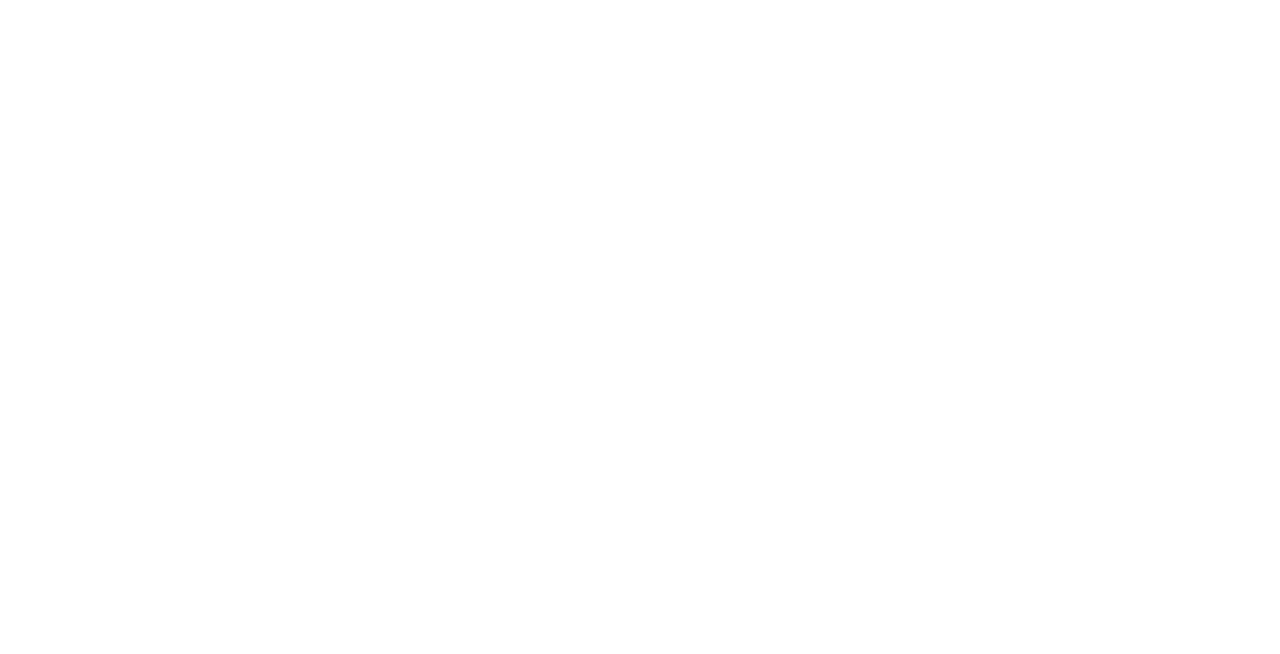
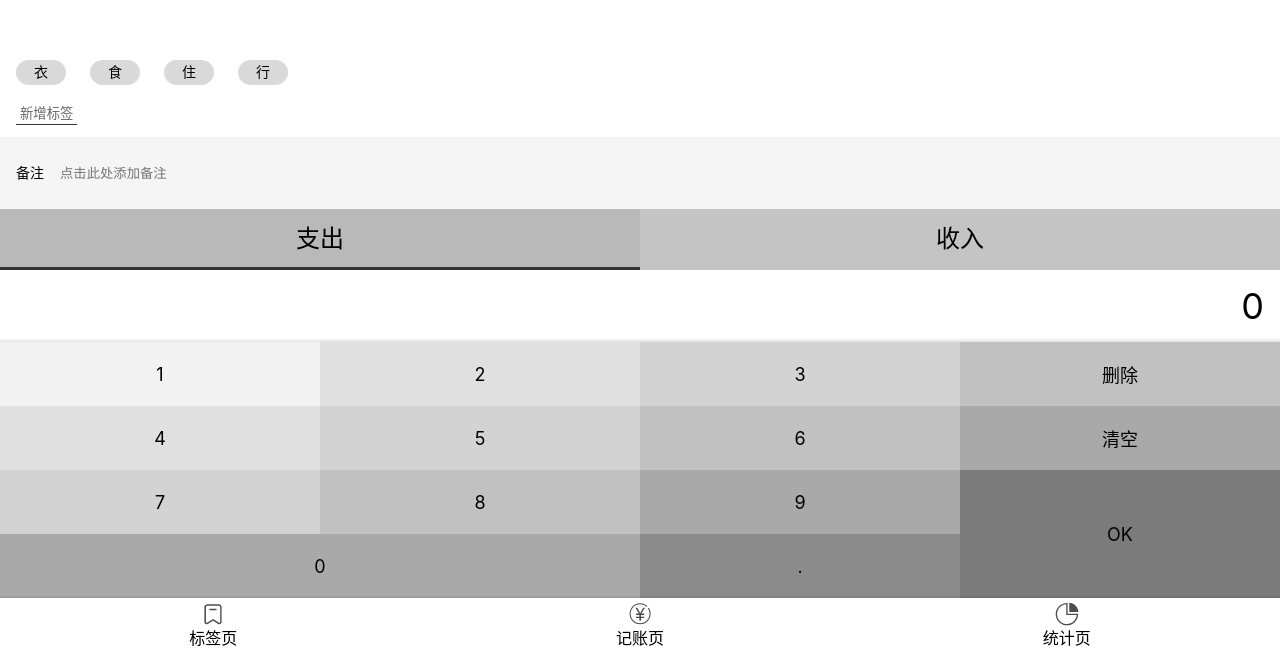
Before and after one commit to cgslegend/TallyBookSource, a React app: page / in a window 1280 px wide. Shown: the part 146-800 px from the top of the page. Built offline with nearby package versions, Linux system fonts and the light colour scheme.

Commit message:
重构useTags.tsx 将 tag:string 重构为 tag:{id:number;name:string}

```diff
--- a/src/App.tsx
+++ b/src/App.tsx
@@ -1,5 +1,5 @@
 import { Outlet, HashRouter as Router,
-    Routes as Switch,
+    Routes ,
     Route} from "react-router-dom";
 
 import Tags from "./view/Tags";
@@ -27,8 +27,11 @@
 export default function App(){
     return(<Router>
         <div>
-            <Switch>
-                <Route path="/" element={<List />}>
+
+
+            <Routes>
+                <Route  element={<List/>}>
+                    <Route path = "/" element={<Money/>}/>
                     <Route path="tags" element={<Tags/>}/>
                     <Route path="tags/*" element={<TagEditor/>}/>
                     <Route path="statistics" element={<Statistics/>} />
@@ -42,7 +45,9 @@
                         }
                     />
                 </Route>
-            </Switch>
+
+            </Routes>
+
         </div>
     </Router>)
 }
--- a/src/useTags.tsx
+++ b/src/useTags.tsx
@@ -2,7 +2,12 @@
 
 
 const useTags = () =>{
-    const [tags,setTags] = useState<string[]>(['衣','食','住','行']);
+    const [tags,setTags] = useState<{ id: number;name: string}[]>([
+        {id: 1 , name:'衣'},
+        {id: 2 , name:'食'},
+        {id: 3 , name:'住'},
+        {id: 4 , name:'行'},
+    ]);
     return {tags, setTags};
 
 }
--- a/src/view/Money.tsx
+++ b/src/view/Money.tsx
@@ -10,7 +10,7 @@
 function Money() {
     const [selected,setSelected] = useState(
         {
-            tags:[] as string [],
+            tagIds:[] as number [],
             note: '',
             category:'-'as Category,
             amount : 0
@@ -19,9 +19,9 @@
     return (
         <Layout>
             <div className="MyLayout">
-                <TagSection value = {selected.tags}
+                <TagSection value = {selected.tagIds}
                 onChange={(tags) =>setSelected(
-                    {...selected,tags: tags}
+                    {...selected,tagIds: tags}
                 )}/>
                 <NoteSection value = {selected.note}
                             onChange={(note)=>{setSelected({
--- a/src/view/Money/TagSection.tsx
+++ b/src/view/Money/TagSection.tsx
@@ -33,30 +33,31 @@
   }
 `;
 
-type Props = {value:string[];onChange:(selected:string[])=>void}
+type Props = {value:number[];onChange:(selected:number[])=>void}
 const TagSection: React.FC<Props> = (props)=>{
     const {tags,setTags} = useTags();
-    const selectedTags = props.value
+    const selectedTagIds = props.value
     const onAddTag = () =>{
         const tagName = window.prompt('新的标签名称是');
        if (tagName !== null){
-           setTags([...tags,tagName])
+           setTags([...tags,{id: Math.random(),name:tagName}])
        }
-    };
-        const onToggleTag = (tag:string)=> {
-            const index = selectedTags.indexOf(tag);
+    }
+        const onToggleTag = (tagId:number)=> {
+            const index = selectedTagIds.indexOf(tagId);
             if (index >= 0 ){
-                props.onChange(selectedTags.filter(t => t!== tag))
+                props.onChange(selectedTagIds.filter(t => t!== tagId))
                 //若 tag 已被选择，则复制所有没有被选中的tag作为新的 selectedTag
             }else {
-                props.onChange([...selectedTags,tag])
+                props.onChange([...selectedTagIds,tagId])
             }
         }
     return (
         <Wrapper>
             <ol>
                 {tags.map(tag =>
-                <li key={tag} onClick={() => {onToggleTag(tag)}} className={selectedTags.indexOf(tag)>=0? 'selected':''}>{tag}</li>)}
+                <li key={tag.id} onClick={() => {onToggleTag(tag.id)}}
+                    className={selectedTagIds.indexOf(tag.id)>=0? 'selected':''}>{tag.name}</li>)}
             </ol>
             <button onClick={onAddTag}>新增标签</button>
         </Wrapper>
--- a/src/view/Tags.tsx
+++ b/src/view/Tags.tsx
@@ -34,14 +34,14 @@
   padding: 44px 0;
 `
 function Tags() {
-    const {tags, setTags} = useTags();
+    const {tags} = useTags();
     return (
         <Layout>
             <TagList>
                 {tags.map(tag=>
-                <li key={tag}>
-                    <Link to = {'/tags/'+tag}>
-                    <span>{tag}</span>
+                <li key={tag.id}>
+                    <Link to = {'/tags/'+tag.name}>
+                    <span>{tag.name}</span>
                     <Icon name="right"/>
                     </Link>
                 </li>)}
```
